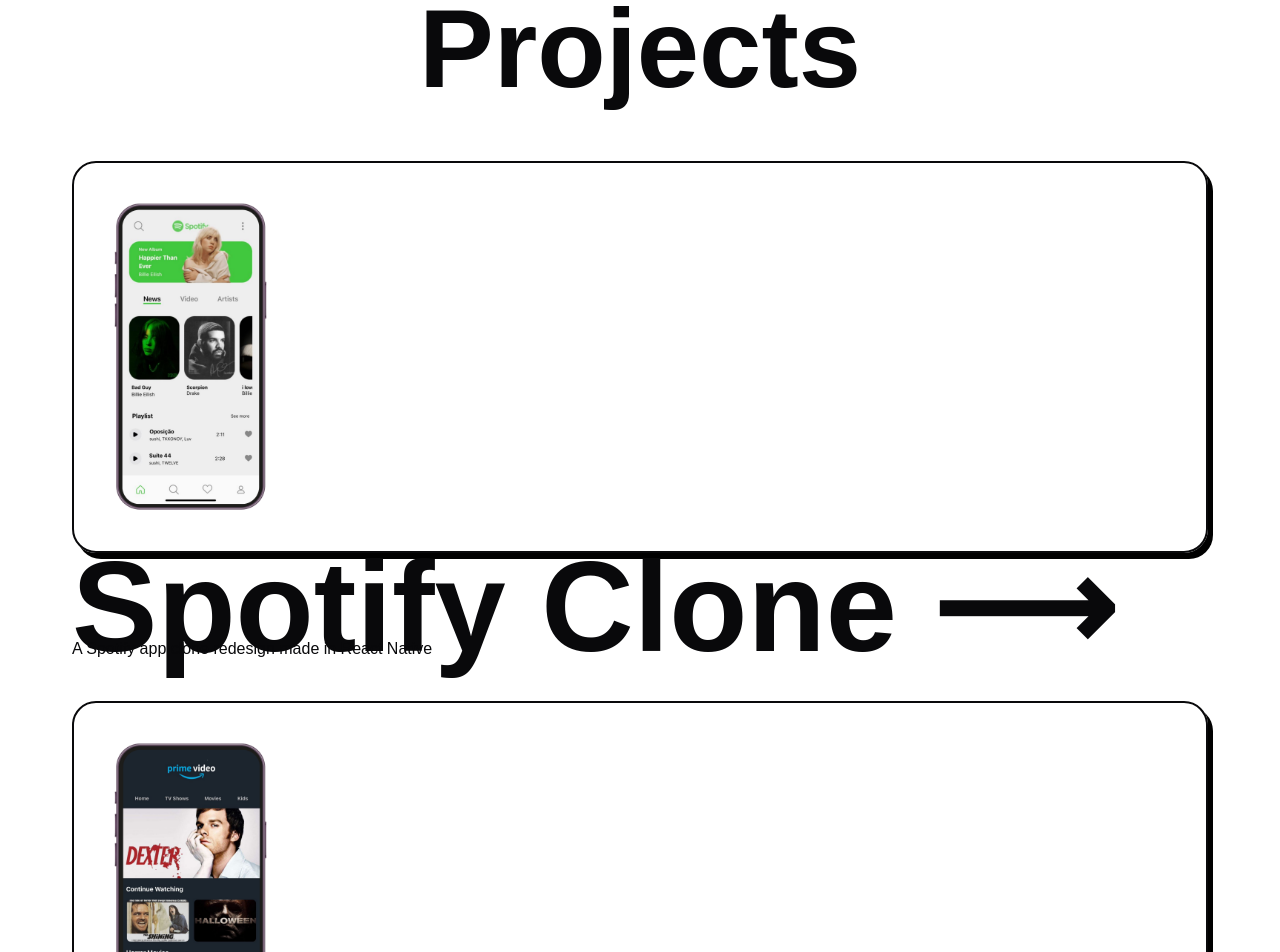
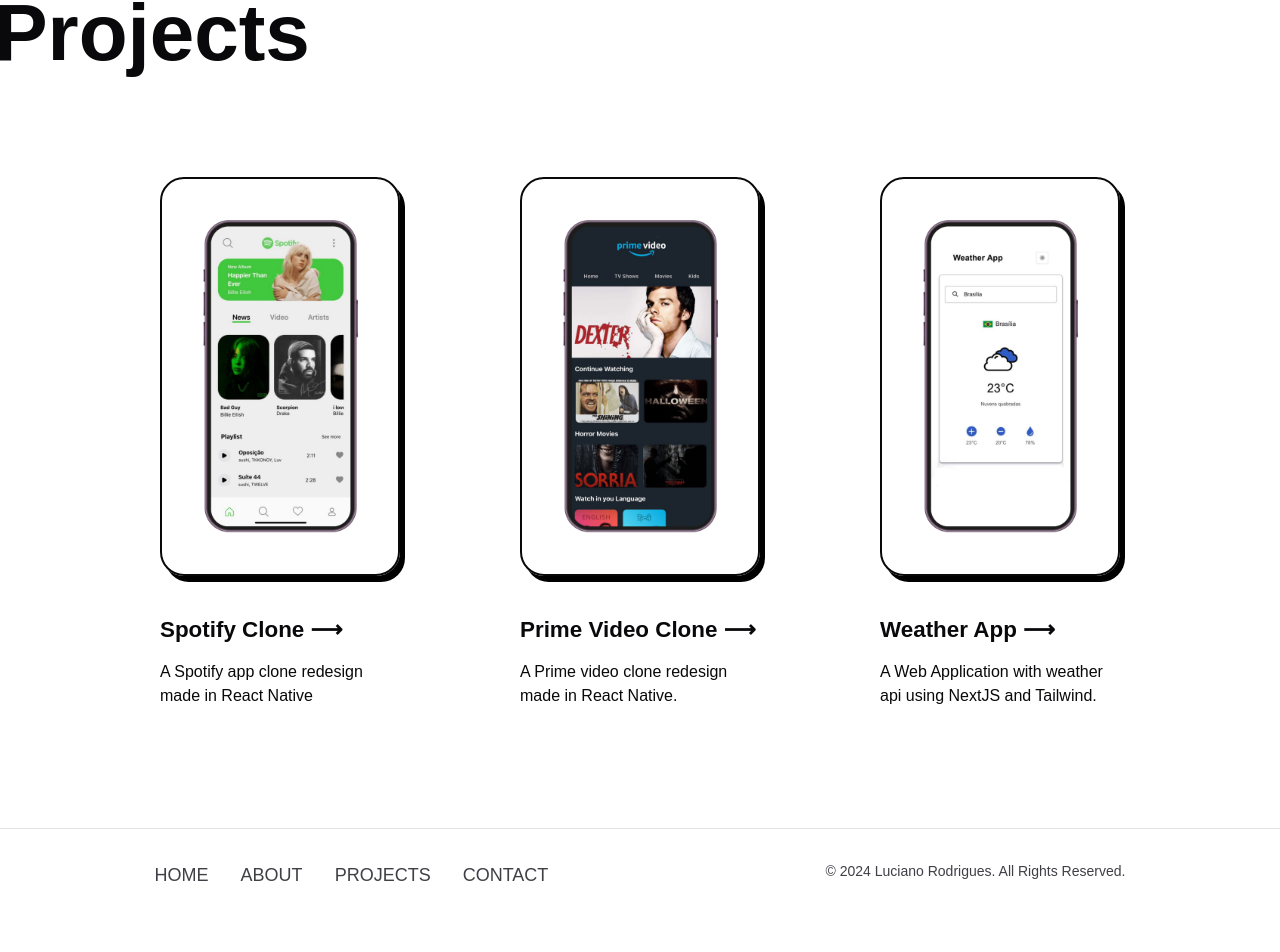
Before and after one commit to sushinectar/my-portfolio, a Next.js app: page /projects in a window 1280 px wide. Shown: the part 295-1247 px from the top of the page. After the commit the page ends 1216 px from the top, so only its background shows below. Built offline with nearby package versions, Linux system fonts and the light colour scheme.

Commit message:
projects page done

```diff
--- a/src/app/about/page.js
+++ b/src/app/about/page.js
@@ -88,7 +88,7 @@ export default function About() {
       )}
       <main className="mt-40 flex flex-col justify-center items-center">
         <div className="container flex flex-col gap-8">
-          <div className="container-text flex flex-col justify-center items-center text-center gap-10">
+          <div className="container-text flex flex-col justify-center items-center text-center mx-12 gap-10">
             <div>
               <h1 className="container-h1 text-6xl">Hi there,</h1>
               <h2 className="container-h2 text-5xl font-bold">I'm Luciano</h2>
--- a/src/app/projects/media.css
+++ b/src/app/projects/media.css
@@ -71,11 +71,70 @@
     transition: color 0.2s;
   }
 
+  .container {
+    margin: 2rem 0 3rem 0 ;
+    display: flex;
+    gap: 5rem;
+  }
+
+  .container-tittle {
+    margin-right: 61rem;
+  }
+
   .container h1 {
-    font-size: 8rem;
+    font-size: 6rem;
   }
 
   .container h2 {
-    font-size: 7rem;
+    font-size: 5rem;
+  }
+
+  .projects {
+    display: grid;
+    grid-template-columns: 20rem 20rem 20rem;
+  }
+
+  .projects button {
+    box-shadow: none;
+    transition: all 0.2s;
+  }
+
+  .projects-btn:hover {
+    box-shadow: 5px 6px 0px rgba(0,0,0,1);
+    transition: all 0.2s;
+    transform: scale(1.01);
+  }
+
+  .projects img {
+    width: 20rem;
+  }
+
+  .projects-text {
+    transition: all 0.2s;
+  }
+
+  .projects-text:hover {
+    transition: all 0.2s;
+    transform: scale(1.03);
+  }
+
+  .projects h1 {
+    font-size: 1.4rem;
+  }
+
+  .projects p {
+    font-size: 1rem;
+  }
+
+  .footer {
+    display: flex;
+    flex-direction: row;
+    justify-content: space-around;
+  }
+
+  .footer-links {
+    display: flex;
+    flex-direction: row;
+    gap: 2rem;
   }
 }
--- a/src/app/projects/page.js
+++ b/src/app/projects/page.js
@@ -93,17 +93,18 @@ export default function About() {
             <h1 className="container-h1 text-6xl">Recent</h1>
             <h2 className="container-h2 text-5xl font-bold">Projects</h2>
           </div>
-          <div className="flex flex-col my-6 gap-10">
+          <div className="projects flex flex-col my-6 gap-10">
             <a href="https://github.com/sushinectar/spotify-clone" className="flex flex-col gap-10">
-              <button className="mx-10 p-4 rounded-3xl shadow-[5px_6px_0px_rgba(0,0,0,1)] border-2 border-zinc-950">
+              <button className="projects-btn mx-10 p-4 rounded-3xl shadow-[5px_6px_0px_rgba(0,0,0,1)] border-2 border-zinc-950">
                 <Image
+                  className="projects-img"
                   src="/spotify-slide.png"
                   alt="A Spotify Clone"
                   width={200}
                   height={200}
                 />
               </button>
-              <div className="flex flex-col mx-10 gap-4">
+              <div className="projects-text flex flex-col mx-10 gap-4">
                 <h1 className="font-semibold text-xl">
                   Spotify Clone &#10230;
                 </h1>
@@ -112,7 +113,7 @@ export default function About() {
             </a>
 
             <a href="https://github.com/sushinectar/prime-video" className="flex flex-col gap-10">
-              <button className="mx-10 p-4 rounded-3xl shadow-[5px_6px_0px_rgba(0,0,0,1)] border-2 border-zinc-950">
+              <button className="projects-btn mx-10 p-4 rounded-3xl shadow-[5px_6px_0px_rgba(0,0,0,1)] border-2 border-zinc-950">
                 <Image
                   src="/primevideo-slide.png"
                   alt="A Prime Video clone"
@@ -120,7 +121,7 @@ export default function About() {
                   height={200}
                 />
               </button>
-              <div className="flex flex-col mx-10 gap-4">
+              <div className="projects-text flex flex-col mx-10 gap-4">
                 <h1 className="font-semibold text-xl">
                   Prime Video Clone &#10230;
                 </h1>
@@ -129,7 +130,7 @@ export default function About() {
             </a>
 
             <a href="https://github.com/sushinectar/weather-app" className="flex flex-col gap-10">
-              <button className="mx-10 p-4 rounded-3xl shadow-[5px_6px_0px_rgba(0,0,0,1)] border-2 border-zinc-950">
+              <button className="projects-btn mx-10 p-4 rounded-3xl shadow-[5px_6px_0px_rgba(0,0,0,1)] border-2 border-zinc-950">
                 <Image
                   src="/weather-slide.png"
                   alt="A Weather App"
@@ -137,11 +138,11 @@ export default function About() {
                   height={200}
                 />
               </button>
-              <div className="flex flex-col mx-10 gap-4">
+              <div className="projects-text flex flex-col mx-10 gap-4">
                 <h1 className="font-semibold text-xl">
                   Weather App &#10230;
                 </h1>
-                <p>a web application with weather api using NextJS and Tailwind.</p>
+                <p>A Web Application with weather api using NextJS and Tailwind.</p>
               </div>
             </a>
           </div>
```
